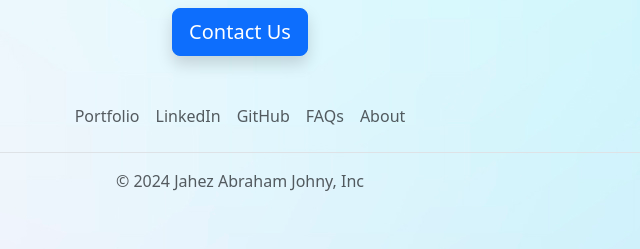
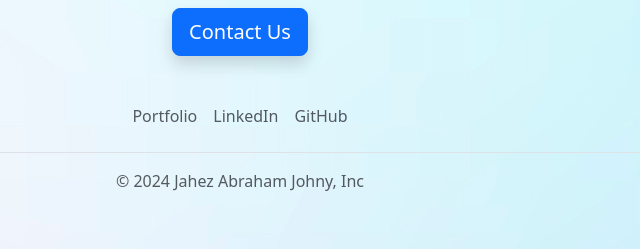
Before and after one commit to jahez07/careers-website, a Flask app: page / in a window 1280 px wide. Shown: the part 1369-1618 px from the top of the page, without its empty margins (400-1040 px from the left). Run offline with Flask 3, Linux system fonts and the light colour scheme.

Commit message:
Update footer.html

```diff
--- a/templates/footer.html
+++ b/templates/footer.html
@@ -4,8 +4,6 @@
             <li class="nav-item"><a target="_blank" href="https://jahez07.github.io/jahez.github.io/" class="nav-link px-2 text-body-secondary">Portfolio</a></li>
             <li class="nav-item"><a target="_blank" href="https://www.linkedin.com/in/jahez-abraham-johny/" class="nav-link px-2 text-body-secondary">LinkedIn</a></li>
             <li class="nav-item"><a target="_blank" href="https://github.com/jahez07" class="nav-link px-2 text-body-secondary">GitHub</a></li>
-            <li class="nav-item"><a href="#" class="nav-link px-2 text-body-secondary">FAQs</a></li>
-            <li class="nav-item"><a href="#" class="nav-link px-2 text-body-secondary">About</a></li>
         </ul>
         <p class="text-center text-body-secondary">&copy; 2024 Jahez Abraham Johny, Inc</p>
     </footer>
```
